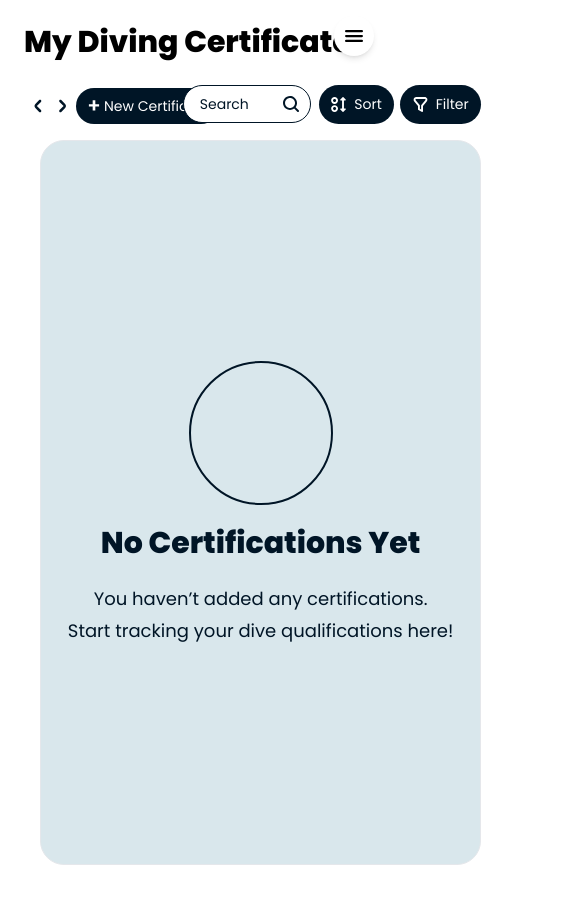
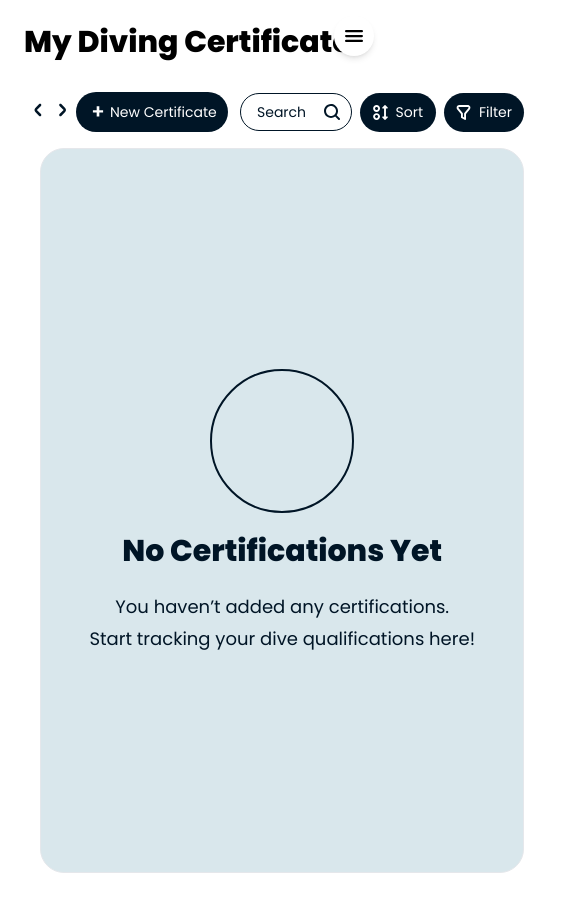
Before and after one commit to roserossssss/dive-site, a Next.js app in the folder diver-application/: page /dashboard/CertificatePage in a window 390 px wide. Shown: the whole page, 564 px wide, since content can reach past the window. Built offline with nearby package versions, Linux system fonts and the light colour scheme.

Commit message:
Updated Dive Certificate
- fixed the page for responsiveness, ensuring it adapts to different screen sizes

```diff
--- a/diver-application/app/dashboard/CertificatePage/page.tsx
+++ b/diver-application/app/dashboard/CertificatePage/page.tsx
@@ -79,33 +79,33 @@ const DiveCertification = () => {
                 <h1 className="text-3xl text-black p-2 font-extrabold">My Diving Certificate</h1>
             </div>
 
-      <div className="flex items-center justify-between gap-1 md:gap-4 mt-14 flex-nowrap">
+      <div className="flex items-center justify-between gap-1 md:gap-4 mt-16 flex-nowrap">
         <div className="flex items-center space-x-1">
-          <img src="/leftarrow.svg" alt="" aria-hidden="true" className="w-5 sm:w-6 md:w-7 lg:w-8 h-5 sm:h-6 md:h-7 lg:h-8 cursor-pointer -ml-3 mt-1" />
-          <img src="/rightarrow.svg" alt="" aria-hidden="true" className="w-5 sm:w-6 md:w-7 lg:w-8 h-5 sm:h-6 md:h-7 lg:h-8 cursor-pointer -ml-3 mt-1" />
+          <img src="/leftarrow.svg" alt="" aria-hidden="true" className="w-5 sm:w-6 md:w-7 lg:w-8 h-5 sm:h-6 md:h-7 lg:h-8 cursor-pointer -ml-3 -mt-1" />
+          <img src="/rightarrow.svg" alt="" aria-hidden="true" className="w-5 sm:w-6 md:w-7 lg:w-8 h-5 sm:h-6 md:h-7 lg:h-8 cursor-pointer -ml-3 -mt-1" />
           <button
             onClick={() => router.push("/dashboard/CertificatePage/NewCertificate")}
-            className="bg-[#001526] mt-1 text-white px-5 md:px-5 lg:px-6 py-2 md:py-3 rounded-full flex items-center gap-1 md:gap-2 text-xs md:text-base lg:text-lg whitespace-nowrap"
+            className="bg-[#001526] text-white w-48 h-10 sm:w-48 sm:h-10 md:w-44 md:h-12 lg:w-52 lg:h-12 rounded-full flex items-center gap-1 sm:gap-2 text-xs sm:text-sm md:text-base lg:text-lg whitespace-nowrap transition-all duration-200 overflow-hidden relative"
             aria-label="Add a new certificate"
           >
-            <img src="/plus.svg" alt="" aria-hidden="true" className="w-3 sm:w-2 md:w-3 lg:w-4 h-3 sm:h-2 md:h-3 lg:h-4 -mt-0.5 -ml-2" />
-            <span className="text-sm md:text-base lg:text-lg">New Certificate</span>
+            <img src="/plus.svg" alt="" aria-hidden="true" className="w-3 sm:w-3.5 md:w-4 lg:w-5 h-3 sm:h-3.5 md:h-4 lg:h-3.5 -mt-0.5 sm: ml-3 md: ml-4 lg: ml-2" />
+            <span className="text-sm md:text-base lg:text-lg sm: ml-0.5 md:-ml-0.5 lg:-ml-1">New Certificate</span>
           </button>
         </div>
 
-        <div className="flex justify-between items-center">
-          <div className="relative ">
+        <div className="flex gap-0 items-center">
+          <div className="relative">
             <input
               type="text"
               placeholder="Search"
-              className="border rounded-full border-[#001526] placeholder-[#001526] text-[#001526] w-32 md:w-20 lg:w-80 pl-4 pr-10 py-2 sm:py-2 md:py-3 bg-white white text-sm md:text-base lg:text-lg"
+              className="border rounded-full border-[#001526] placeholder-[#001526] text-[#001526] sm: ml-2 md:ml-0.5 lg:ml-1 w-28 md:w-48 lg:w-80 pl-4 pr-10 py-2 sm:py-2 md:py-3 bg-white white text-sm md:text-base lg:text-lg"
               aria-label="Search certificate"
             />
             <img src="/search.svg" alt="Search" className="absolute right-3 top-1/2 transform -translate-y-1/2 w-4 sm:w-5 md:w-6 h-4 sm:h-5 md:h-6 " />
           </div>
 
 
-          <div className="flex space-x-1.5">
+          <div className="flex items-center gap-2 md:gap-4 flex-1 justify-end">
 
           {/* Sort Dropdown */}
           <div className="relative ">
```
